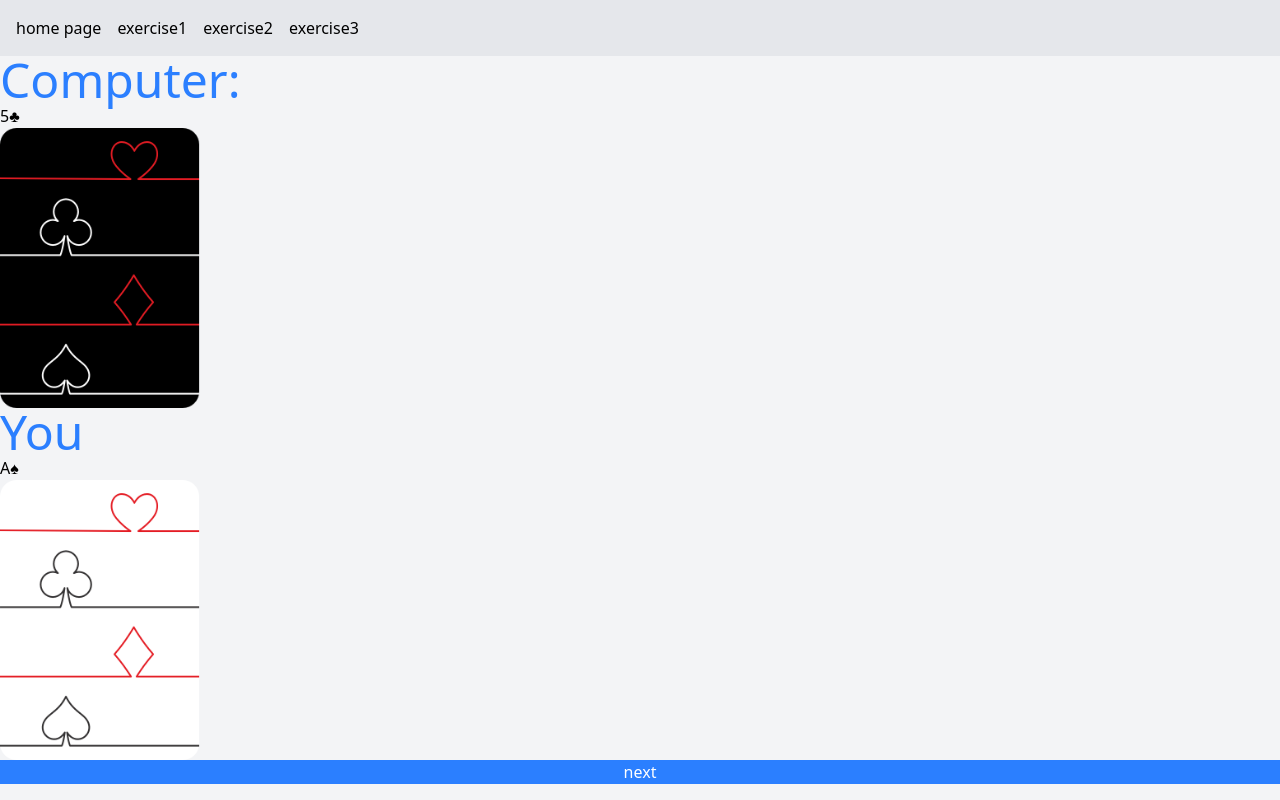
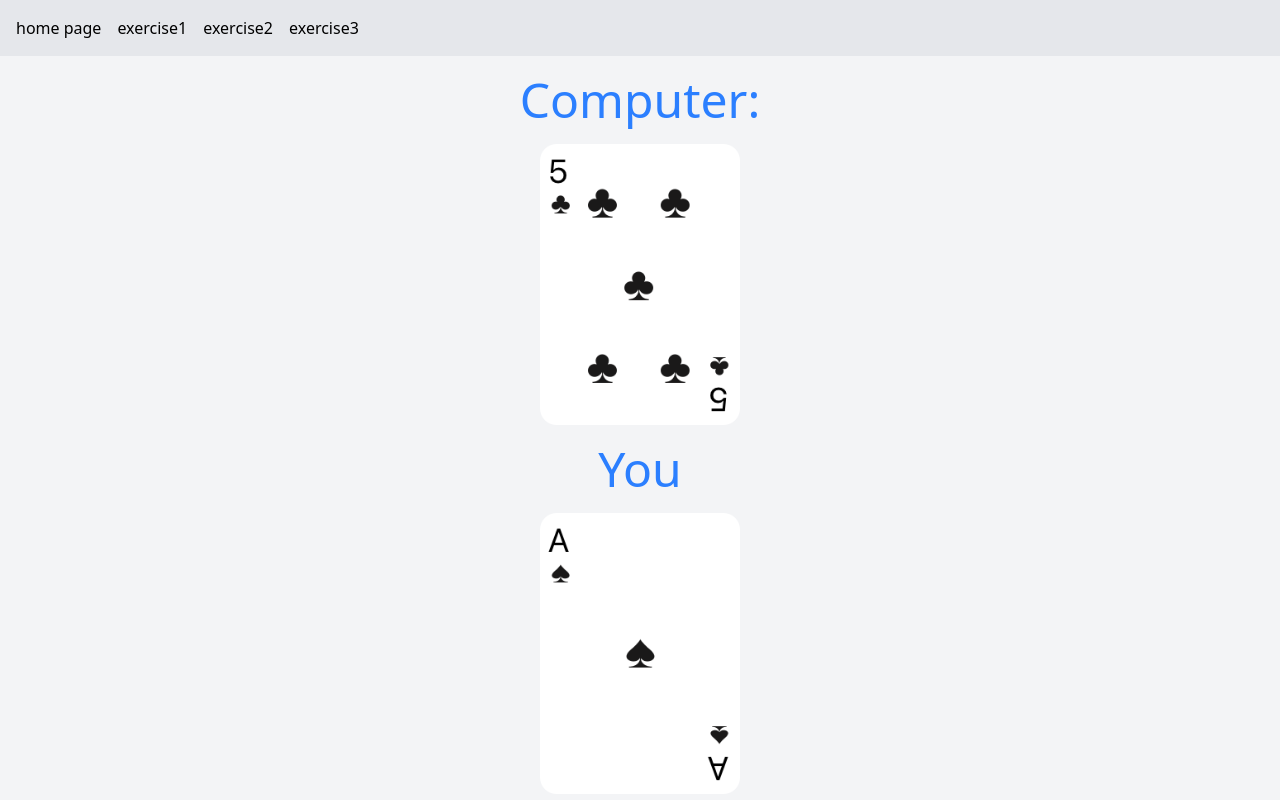
Before and after one commit to pentser/home-work-15, a React (Vite) app: page /exercise2/exercise2_1 in a window 1280 px wide. Shown: the top 800 px of the page. Built offline with nearby package versions, Linux system fonts and the light colour scheme.

Commit message:
update exercise2

```diff
--- a/src/pages/exercise2_1.jsx
+++ b/src/pages/exercise2_1.jsx
@@ -319,47 +319,86 @@ function shuffleIntoTwoPackets() {
 
 function Exercise2_1() {
 
-//global value
-let imgNameC=deckWithImage.find(item => item.value === 100).img;
-let imgNameU=deckWithImage.find(item => item.value === 101).img;
+
+const [pack1, pack2] = shuffleIntoTwoPackets();
+
+const [winC,setWinC] = useState(0);
+const [winU,setWinU] = useState(0);
+const [count,setCount] = useState(0);
+
+ const clickHandler = ()=>{
+
+  if(count<26) {
+
+    let itemC=deckWithImage.filter((item)=>{
+      if(item.name==pack1[count]) {
+        return item
+      }
+    })
+
+    let itemU=deckWithImage.filter((item)=>{
+      if(item.name==pack2[count]) {
+        return item
+      }
+    })
 
 
+    if(itemC[0].value==itemU[0].value) {
 
-const [pack1, pack2] = shuffleIntoTwoPackets();
-console.log("First 26 cards:", pack1);
-console.log("Second 26 cards:", pack2);
+     setWinC(winC+1);
+     setWinU(winU+1)
+    }
 
-const [countC,setCountC] = useState(0);
-const [countU,setCountU] = useState(0);
+    else if(itemC[0].value>itemU.value) {
+     setWinC(winC+1);
+    }
 
- const clickHandler = ()=>{
-  setCountC(countC+1);
-  setCountU(countU+1);
+    else {
+      setWinU(winU+1);
+    }
 
+    setCount(count+1)
+  }
  }
 
-  // const compareAndUpdate= ()=>{
-   // C:\sv-college-exc\home-work-15\src\assets\cards\back_dark.png
 
-  // }
+ let imgNameC;
+ let imgNameU;
 
-
-
+if(count<25) {
+   imgNameC=deckWithImage.find(item => item.name === pack1[count]).img;
+   imgNameU=deckWithImage.find(item => item.name === pack2[count]).img;
 
   return (
 
-     <div className="flex flex-col justify-items-center bg-gray-100">
-      <h1 className="text-blue-500 text-5xl">Computer:</h1>
-      <p>{pack1[countC]}</p>
+     <div className="flex flex-col justify-items-center items-center bg-gray-100">
+      <h1 className="text-blue-500 text-5xl my-5">Computer:</h1>
       <img className="w-50" src={"../src/assets/cards/" + imgNameC} alt="imgNameC" />
-      <h1  className="text-blue-500 text-5xl">You</h1>
-      <p>{pack2[countU]}</p>
+      <h1  className="text-blue-500 text-5xl my-5">You</h1>
       <img className="w-50" src={"../src/assets/cards/" + imgNameU} alt="imgNameU" />
-      <button onClick={clickHandler} className="bg-blue-500 text-white font-medium">next</button>
+      <button onClick={clickHandler} className="bg-blue-500 text-white font-medium w-50 my-10 rounded-xl">next</button>
      </div>
-
-
   )
 }
 
+
+  // if count>25 End
+  else {
+
+
+    if(winC>winU) {
+      alert(`the Winner is Computer: [Computer[${winC}]],[User[${winU}]]`);
+    }
+    else if(winC<winU) {
+      alert(`the Winner is user: [Computer[${winC}]],[User[${winU}]]`);
+
+    }
+
+    else {
+      alert(`Equal result: [Computer[${winC}]],[User[${winU}]]`)
+    }
+  }
+}
+
+
 export default Exercise2_1;
```
